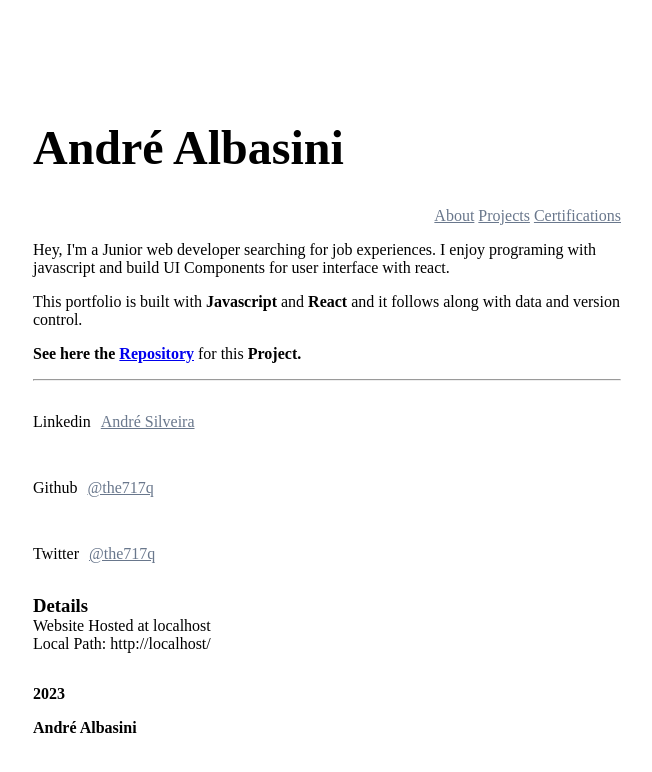
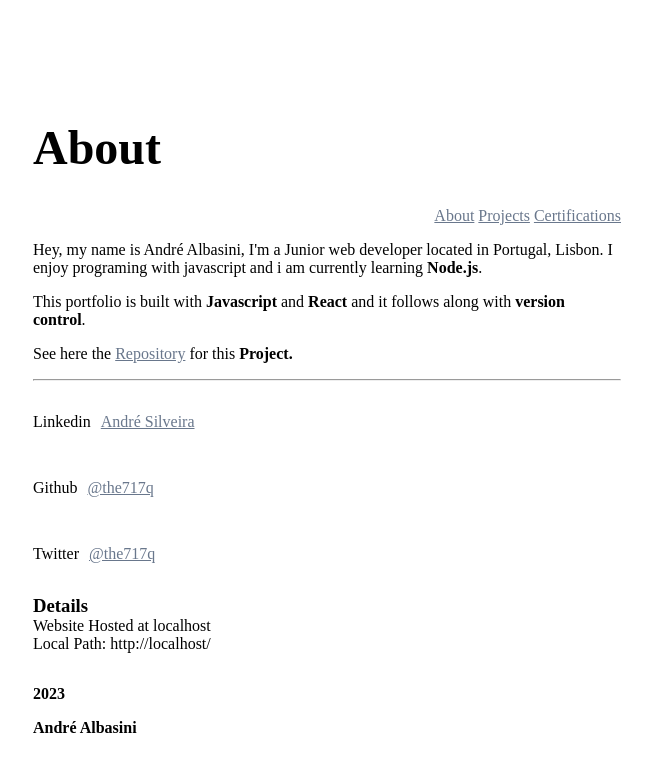
Before and after one commit to the717q/pb, a website with bundled scripts: page index.html in a window 1280 px wide. Shown: the whole page, without its empty margins (313-965 px from the left). Built offline with nearby package versions, Linux system fonts and the light colour scheme; a web font is replaced by a local one.

Commit message:
version 3
- Major updates of the project

```diff
--- a/index.html
+++ b/index.html
@@ -13,16 +13,16 @@
   </head>
   <body>
     <article class="article-container">
-      <h1>André Albasini</h1>
+      <h1>About</h1>
       <section class="navigation-bar">
         <a href="#" hreflang="en" rel="author">About</a>
         <a href="./pages/projects.html" hreflang="en" rel="author">Projects</a>
         <a href="./pages/certificates.html" hreflang="en" rel="author">Certifications</a>
       </section>
       <section class="section-about">
-        <p class="about">Hey, I'm a Junior web developer searching for job experiences. I enjoy programing with javascript and build UI Components for user interface with react.</p>
-        <p class="portfolio">This portfolio is built with <b>Javascript</b> and <b>React</b> and it follows along with data and version control.</p>
-        <p class="link"><b>See here the <a href="https://github.com/the717q/personal-website" target="_blank">Repository</a></b> for this <b>Project.</b></p>
+        <p class="about">Hey, my name is André Albasini, I'm a Junior web developer located in Portugal, Lisbon. I enjoy programing with javascript and i am currently learning <b>Node.js</b>.</p>
+        <p class="portfolio">This portfolio is built with <b>Javascript</b> and <b>React</b> and it follows along with <b>version control</b>.</p>
+        <p class="link">See here the <a href="https://github.com/the717q/personal-website" target="_blank">Repository</a></b> for this <b>Project.</b></p>
         <hr>
       <section>
       <section class="section-links"></section>
--- a/scripts/index.js
+++ b/scripts/index.js
@@ -1,5 +1,4 @@
 import { links } from "../data/links.js";
-
 
 const linksSection = document.querySelector(".section-links");
 const articleContainer = document.querySelector(".article-container");
@@ -10,9 +9,7 @@ const elements = links.map((links) => {
     <a href=${links.url} class=${keys[1]} target="_blank"">${links.userName} </a></div>`
 });
 
-console.log(linksSection)
 const date = `<h3 style="margin: 0;">Details</h3><p style="margin-top: 0">Website Hosted at ${window.location.hostname}<br>Local Path: ${window.location.href}</p>`
-
 
 linksSection.insertAdjacentHTML("beforeend", elements.join(" "));
 
--- a/scripts/projects.js
+++ b/scripts/projects.js
@@ -1,6 +1,9 @@
 import {apiData} from '../data/apiData.js'
 
 const projects = document.querySelector('.section-projects')
+const heading = document.querySelector('.projects')
+
+heading.insertAdjacentHTML('beforeend', ` - ${apiData.length}`)
 
 const elements = apiData.map((element) => {
     return (
--- a/style.css
+++ b/style.css
@@ -35,11 +35,11 @@ body .article-container .section-links .links {
   font-size: 1rem;
 }
 
-body .article-container .section-links .links a {
+a {
   color: rgb(105, 119, 140);
 }
 
-body .article-container .section-links .links a:visited {
+a:visited {
   color: black;
 }
 
```
Also changed, not shown: package.json (+1 -9 lines), pages/projects.html (+1 -1 lines).
